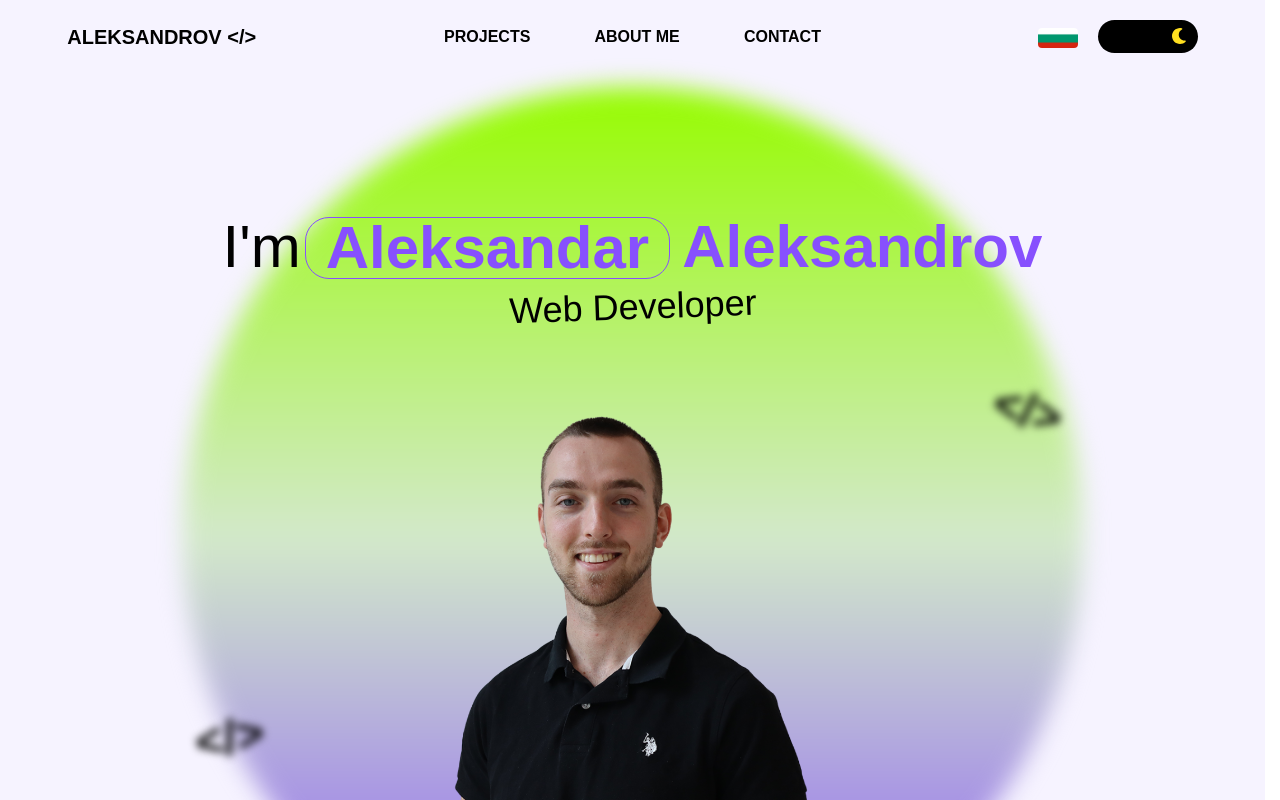
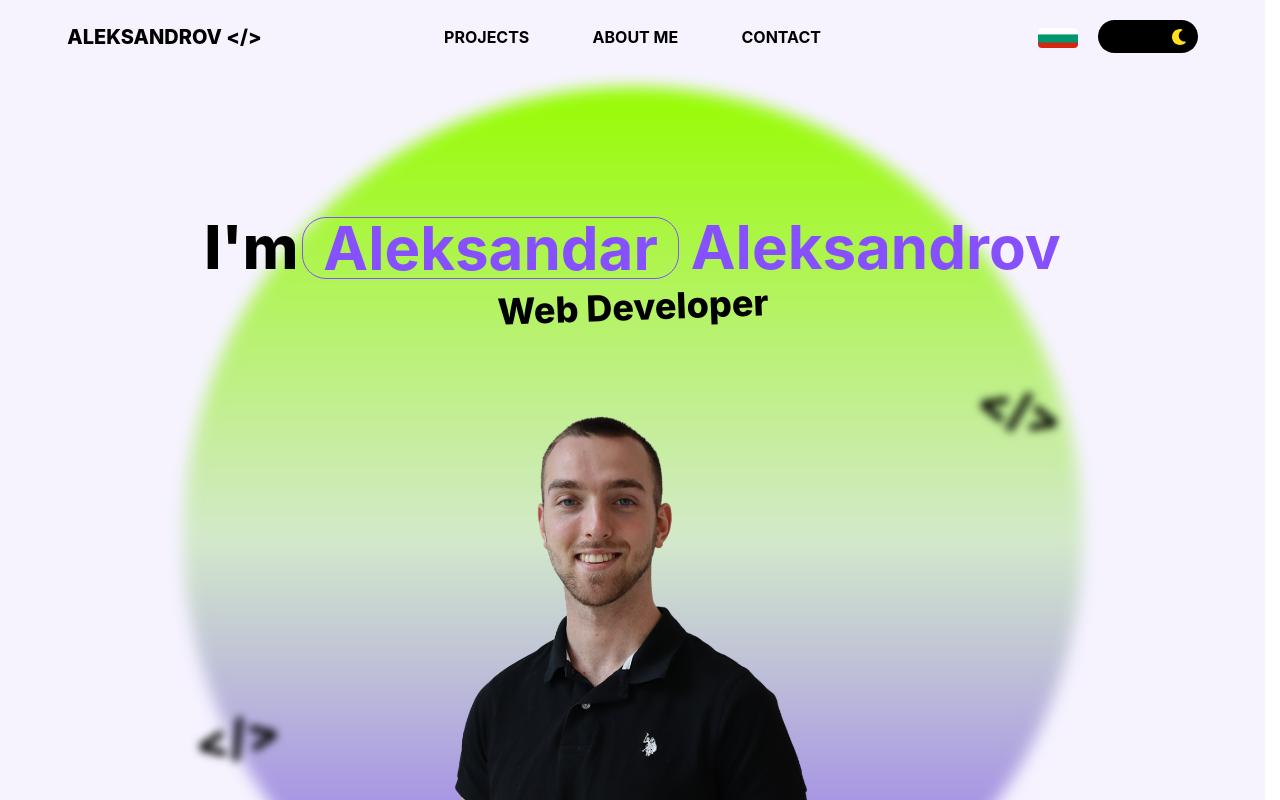
Before and after one commit to ada-designs/my-portfolio, a React (Vite) app: page / in a window 1280 px wide. Shown: the top 800 px of the page. Built offline with nearby package versions, Linux system fonts and the light colour scheme.

Commit message:
new fonts

```diff
--- a/src/App.css
+++ b/src/App.css
@@ -1,10 +1,22 @@
 @import "tailwindcss";
-@import url("https://fonts.googleapis.com/css2?family=Montserrat:wght@400;500;600;700;800:900&display=swap&subset=latin,cyrillic");
+@import url("https://fonts.googleapis.com/css2?family=Sofia+Sans:ital,wght@0,400;0,700;0,800&display=swap"); /* if available */
+@import url("https://fonts.googleapis.com/css2?family=Gentium+Plus:ital,wght@0,400;0,700;0,800&subset=cyrillic&display=swap");
+
+html {
+  -webkit-font-smoothing: antialiased;
+  -moz-osx-font-smoothing: grayscale;
+  text-rendering: optimizeLegibility;
+}
 
 body {
-  font-family: "Montserrat", sans-serif;
-  font-weight: 500;
-  text-rendering: optimizeLegibility;
+  font-family: "Sofia Sans", /* Bulgarian-optimized */ "Gentium Plus",
+    /* Bold serif alternative */ -apple-system,
+    /* SF Pro fallback for iOS/Mac */ system-ui, sans-serif;
+}
+
+h1,
+.font-extrabold {
+  font-weight: 800; /* Ensures ExtraBold or nearest heavy weight */
 }
 
 .light {
--- a/src/components/About.jsx
+++ b/src/components/About.jsx
@@ -61,7 +61,7 @@ export default function About({ isEnglish }) {
 
         <div className="flex items-center justify-center relative w-ful">
           <span
-            className="text-primary-text font-extrabold absolute -rotate-20 blur-sm
+            className="text-primary-text font-extrabold absolute -rotate-20 lg:blur-md blur-sm
                              text-4xl md:text-6xl lg:text-8xl
                              lg:left-25 md:left-15 left-0"
           >
@@ -85,7 +85,7 @@ export default function About({ isEnglish }) {
             />
           </span>
           <span
-            className="text-primary-text  font-extrabold absolute rotate-30 blur-sm
+            className="text-primary-text  font-extrabold absolute rotate-30 lg:blur-sm blur-xs
                              text-xl md:text-4xl lg:text-5xl
                              lg:right-30 md:right-20 right-0"
           >
--- a/src/components/Hero.jsx
+++ b/src/components/Hero.jsx
@@ -28,7 +28,7 @@ export default function Hero({ isEnglish }) {
               flex justify-center items-end
             "
           >
-            <div className="absolute inset-0 rounded-full bg-[image:var(--hero-gradient)] blur-md overflow-x-hidden" />
+            <div className="absolute inset-0 rounded-full bg-[image:var(--hero-gradient)] lg:blur-sm blur-xs overflow-x-hidden" />
             {/* little code glyphs */}
             <span
               className="text-primary-text absolute font-extrabold blur-xs
```
